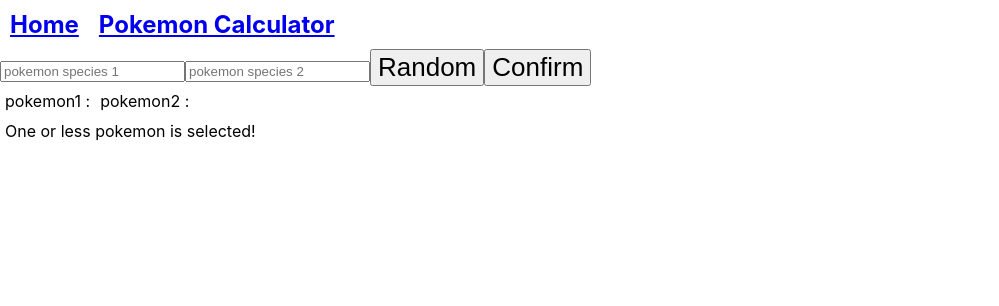
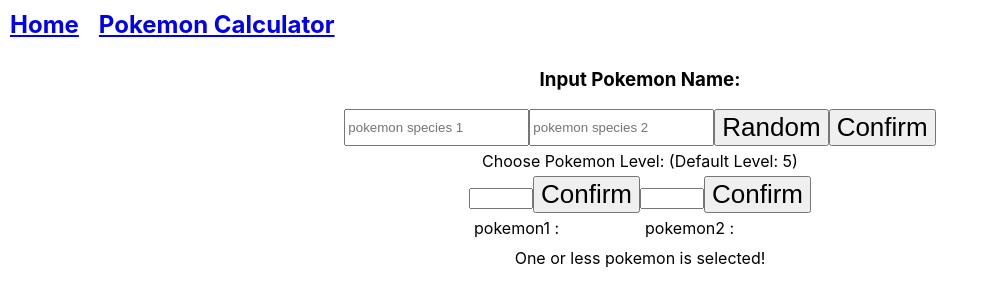
Before and after one commit to donuts030/PokeCalc, a React (Vite) app: page /pokeCalc in a window 1280 px wide. Shown: the top 306 px of the page, without its empty margins (0-999 px from the left). Built offline with nearby package versions, Linux system fonts and the light colour scheme.

Commit message:
put in level selection

```diff
--- a/src/App.css
+++ b/src/App.css
@@ -26,6 +26,12 @@
 .pokeCalc{
   display: flex;
   flex-direction: column;
+  align-items: center;
+}
+
+.pokeSearch{
+  display: flex;
+  flex-direction: row;
 }
 
 .movesDisplay{
@@ -36,6 +42,10 @@
 .movesSections{
   display: flex;
   flex-direction: column;
+}
+
+.damage{
+  white-space: pre-line;
 }
 
 nav {
--- a/src/App.jsx
+++ b/src/App.jsx
@@ -2,7 +2,7 @@
 import "./App.css";
 import { Route, Routes, Link } from "react-router-dom";
 import { PokeCalcInput } from "./components/PokeCalcInput";
-import { PokeCalcOutput } from "./components/PokeCalcOutput"
+import { PokeCalcOutput } from "./components/PokeCalcOutput";
 import Home from "./components/Home";
 
 //for document: pokemon 1 is attacking, pokemon 2 is defending
--- /dev/null
+++ b/src/components/LevelInput.jsx
@@ -0,0 +1,15 @@
+import { useRef } from "react"
+
+export function LevelInput(props){
+    const lvlRef = useRef(15);
+    const clickHandler = () => {
+        console.log(lvlRef.current.value);
+        props.setLvl(lvlRef.current.value)
+    }
+    return(
+        <div className="lvlInput" id={props.index} >
+            <input  type="number" min="0" max="100" ref={lvlRef}></input>
+            <button onClick={clickHandler}>Confirm</button>
+        </div>
+    )
+}
--- a/src/components/PokeCalcInput.jsx
+++ b/src/components/PokeCalcInput.jsx
@@ -26,12 +26,15 @@
   }
 
   return (
-    <>
-      <input type="text" placeholder="pokemon species 1" ref={pokeRef1} />
-      <input type="text" placeholder="pokemon species 2" ref={pokeRef2} />
-      <button>Random</button>
-      <button onClick={handleSubmit}>Confirm</button>
-    </>
+    <div className="pokeCalc">
+      <h3>Input Pokemon Name:</h3>
+      <div className="pokeSearch">
+        <input type="text" placeholder="pokemon species 1" ref={pokeRef1} />
+        <input type="text" placeholder="pokemon species 2" ref={pokeRef2} />
+        <button>Random</button>
+        <button onClick={handleSubmit}>Confirm</button>
+      </div>
+    </div>
   );
 }
 
--- a/src/components/PokeCalcOutput.jsx
+++ b/src/components/PokeCalcOutput.jsx
@@ -1,6 +1,11 @@
+import { LevelInput } from "./LevelInput";
+import { useState } from "react";
+
 export function PokeCalcOutput(props) {
+  const [level1, setLvl1] = useState(5);
+  const [level2, setLvl2] = useState(5);
+
   let moves1 = props.pokeData1.moves.map((moveData, moveIndex) => {
-    //const damage = calculate(props.pokeData1, props.pokeData2, moveData);
     return (
       <>
         <p key={moveIndex}>
@@ -12,7 +17,6 @@
   });
 
   let moves2 = props.pokeData2.moves.map((moveData, moveIndex) => {
-    //const damage = calculate(props.pokeData1, props.pokeData2, moveData);
     return (
       <>
         <p key={moveIndex}>
@@ -33,8 +37,8 @@
     let damageData1 = [];
     let damageData2 = [];
     for(let i = 0; i < specMoveData1.length; i++){
-      damageData1.push(calculate(props.pokeData1.data, props.pokeData2.data, specMoveData1[i]));
-      damageData2.push(calculate(props.pokeData2.data, props.pokeData1.data, specMoveData2[i]));
+      damageData1.push(calculate(props.pokeData1.data, props.pokeData2.data, specMoveData1[i], level1));
+      damageData2.push(calculate(props.pokeData2.data, props.pokeData1.data, specMoveData2[i], level2));
     }
     props.setDamage1(damageData1);
     props.setDamage2(damageData2);
@@ -56,12 +60,15 @@
 
   return (
     <div className="pokeCalc">
+      <p>Choose Pokemon Level: (Default Level: 5)</p>
       <div className="movesDisplay">
         <div className="movesSections">
+          <LevelInput index={1} setLvl={setLvl1}/>
           <p className="pokeName">pokemon1 : {props.pokeData1?.data?.name}</p>
           {moves1}
         </div>
         <div className="movesSections">
+          <LevelInput index={1} setLvl={setLvl2}/>
           <p className="pokeName">pokemon2 : {props.pokeData2?.data?.name}</p>
           {moves2}
         </div>
@@ -104,7 +111,7 @@
   }
   else{
     return(
-      <p>
+      <p key={index+4} className="damage">
         Damage: {damageData[index]}
       </p>
     )
@@ -112,21 +119,21 @@
 }
 
 
-function calculate(pokeData_A, pokeData_D, pokeMove) {
+function calculate(pokeData_A, pokeData_D, pokeMove, level) {
   let damage;
-  const level = 15;
   const maxRandom = 1;
   const minRandom = 0.85;
   const random = 1;
-  let typeMult = 1;
+
   let stab = 1;
   if (pokeData_D.types.find((type) => (type = pokeMove.movedata.type.name))) {
     stab = 1.5;
   }
+  const typeMult = findTypeMult(pokeData_D.types[0].type.name, pokeMove.movetype.damage_relations);
 
   switch (pokeMove.movedata.damage_class.name) {
     case "status":
-      damage = "This is a status move";
+      damage = "This is a status move.\n Effect:" +pokeMove.movedata.flavor_text_entries[0].flavor_text;
       break;
     case "special":
       damage =
@@ -136,7 +143,8 @@
           0.02 +
           2) *
         random *
-        stab;
+        stab *
+        typeMult;
       break;
     case "physical":
       damage =
@@ -146,9 +154,31 @@
           0.02 +
           2) *
         random *
-        stab;
+        stab *
+        typeMult;
       break;
   }
 
   return damage;
 }
+
+function findTypeMult(pokeType_D, moveRelations){
+  let typeMult = 1;
+  const tempRelArr = Object.keys(moveRelations);
+  tempRelArr.map((key)=>{
+    if (moveRelations[key].name === pokeType_D){
+      switch (key){
+        case "double_damage_to":
+          typeMult = 2;
+          break;
+        case "half_damage_to":
+          typeMult = 0.5;
+          break;
+        case "no_damage_to":
+          typeMult = 0;
+          break;
+      }
+    }
+  })
+  return typeMult;
+}
```
Also changed, not shown: vercel.json (added).
